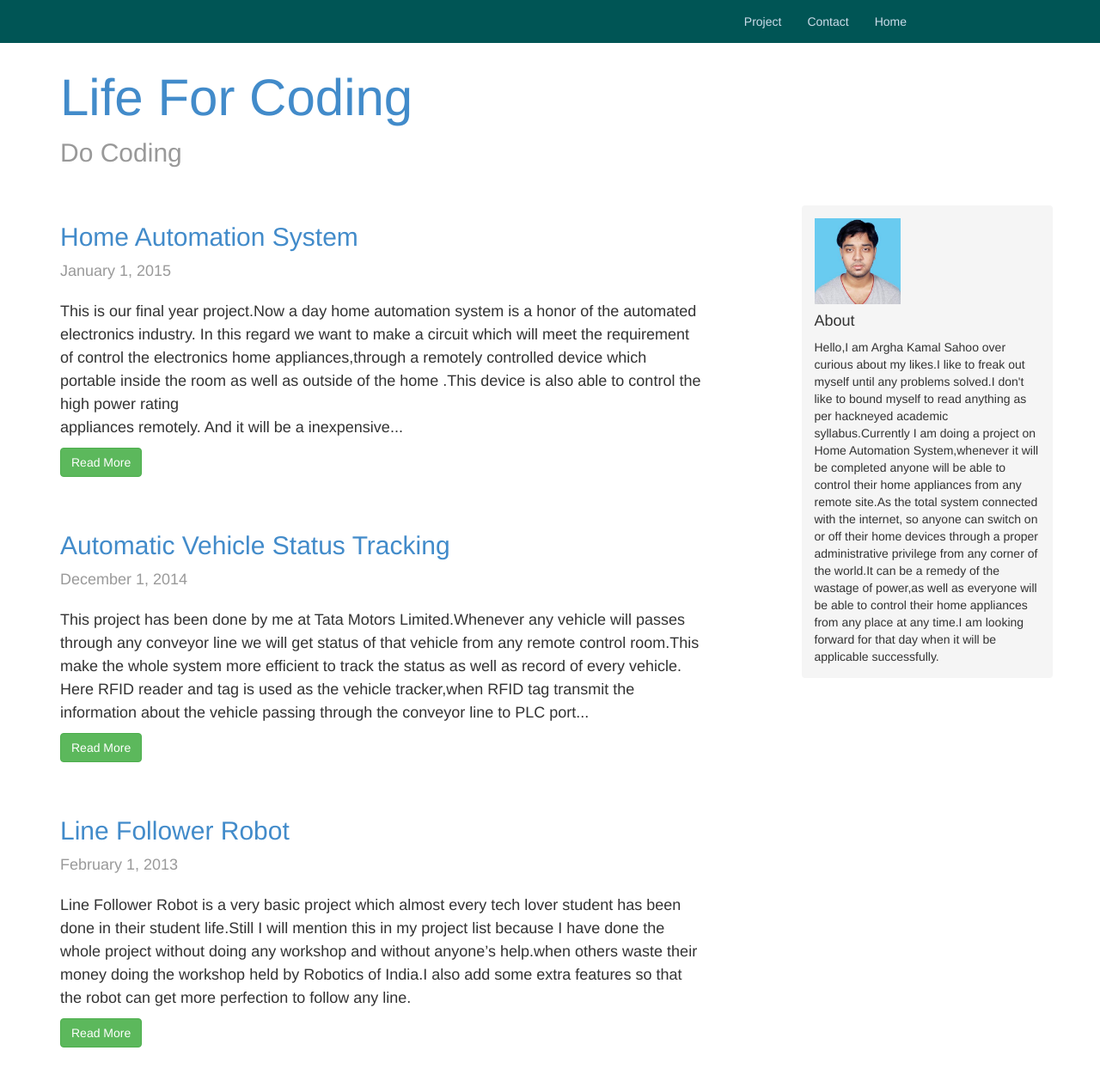
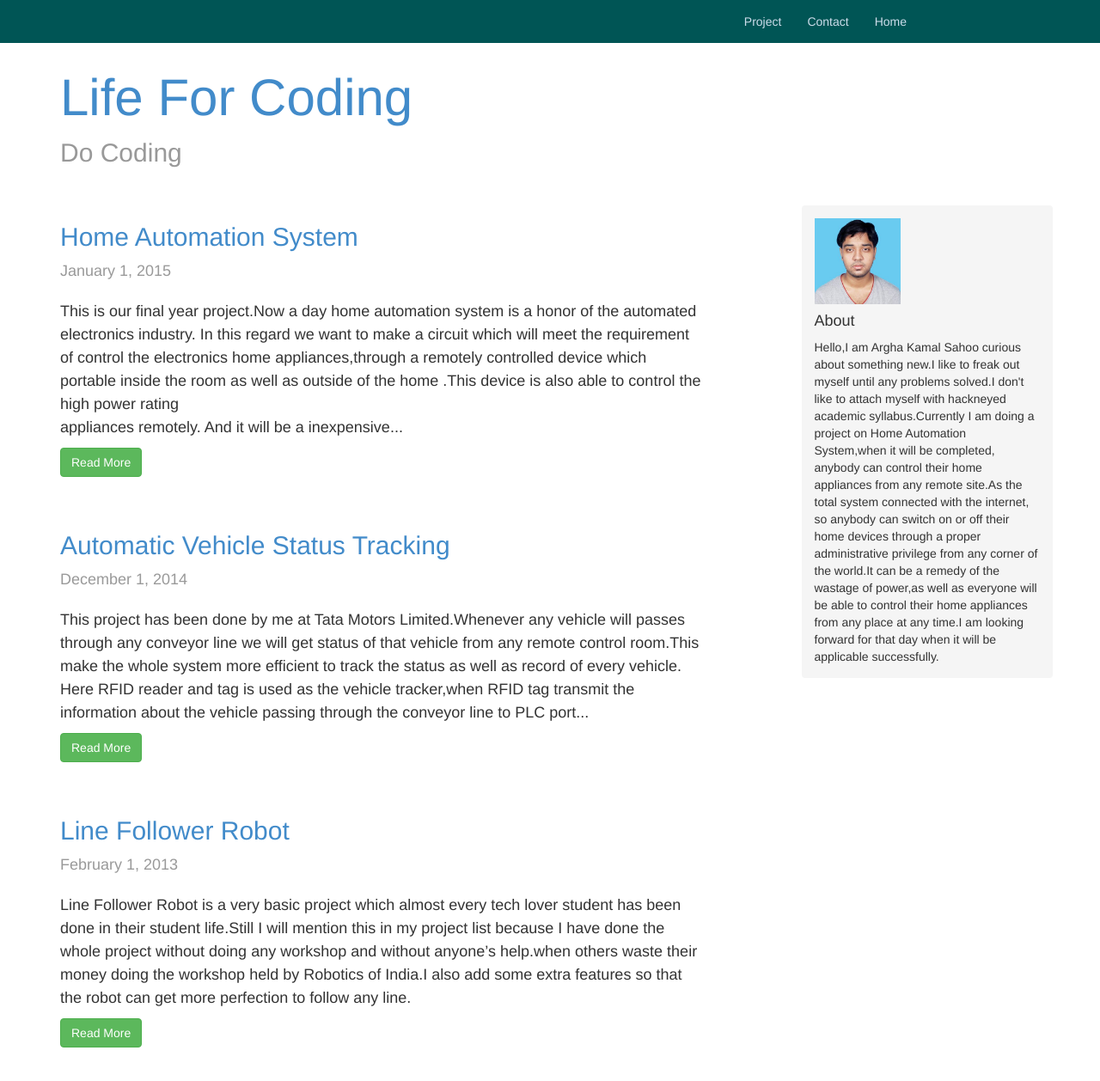
Before and after one commit to xamps/xamps.github.io, a Jekyll site: the page built from index.html, in a window 1280 px wide, cut to the strip 0-1258 px from the top of the page. Shown: the whole strip at 86% size. Built offline with Jekyll 4.4.1, drawn with Linux system fonts in a browser that asks for light colours; nearby versions of some CDN libraries; library files that are not in the unit come from our copies.

Commit message:
Update sidebar.html

```diff
--- a/_includes/sidebar.html
+++ b/_includes/sidebar.html
@@ -6,9 +6,9 @@
             </p>
             <h4>About</h4>
             <p>
-			 Hello,I am Argha Kamal Sahoo over curious about my likes.I like to freak out myself until any problems solved.I don't like to bound myself to read anything as per
-             hackneyed academic syllabus.Currently I am doing a project on Home Automation System,whenever it will be completed anyone will be able to control
-             their home appliances from any remote site.As the total system connected with the internet, so anyone can switch on or off their home devices
+			 Hello,I am Argha Kamal Sahoo curious about something new.I like to freak out myself until any problems solved.I don't like to attach
+             myself with hackneyed academic syllabus.Currently I am doing a project on Home Automation System,when it will be completed, anybody can control
+             their home appliances from any remote site.As the total system connected with the internet, so anybody can switch on or off their home devices
              through a proper administrative privilege from any corner of the world.It can be a remedy of the wastage of power,as well as everyone will be able
              to control their home appliances from any place at any time.I am looking forward for that day when it will be applicable successfully.
             </p>
```
